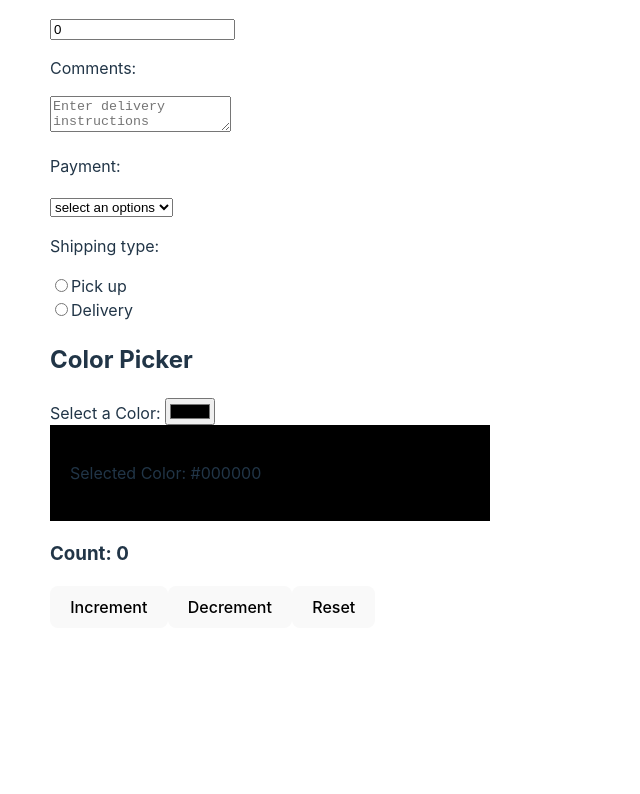
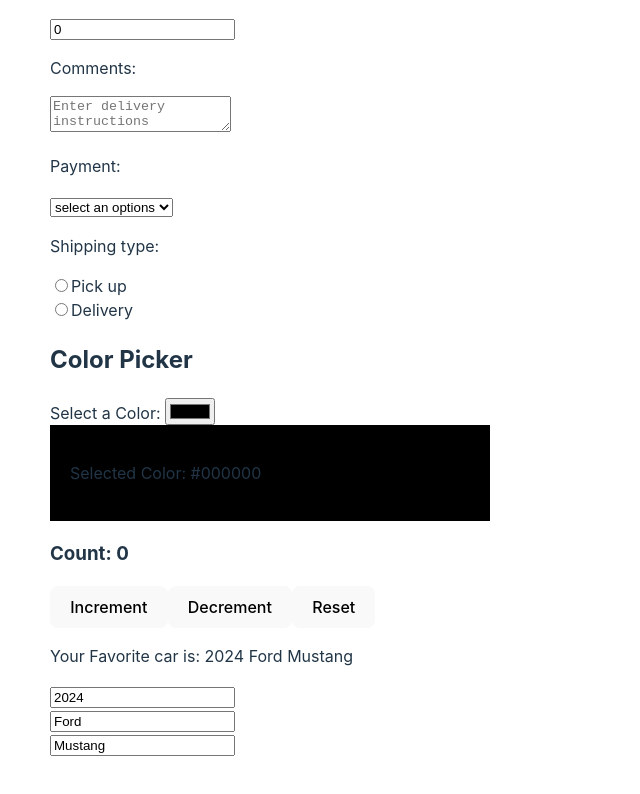
Before and after one commit to Karthikeyan8296/Basics-of-React-JS, a React (Vite) app: page / in a window 1280 px wide. Shown: the part 2079-2873 px from the top of the page, without its empty margins (0-640 px from the left). Before the commit the page ends 2757 px from the top, so only its background shows below. Built offline with nearby package versions, Linux system fonts and the light colour scheme.

Commit message:
Update State Object

```diff
--- a/src/App.jsx
+++ b/src/App.jsx
@@ -13,6 +13,7 @@ import Counter from "./components/Counter";
 import OnChangeComponent from "./components/OnChangeComponent";
 import ColorPicker from "./components/ColorPicker";
 import CounterUpdater from "./components/CounterUpdater";
+import UpdateObjects from "./components/UpdateObjects";
 
 function App() {
   const fruits = [
@@ -49,6 +50,8 @@ function App() {
       <ColorPicker />
 
       <CounterUpdater />
+
+      <UpdateObjects />
     </>
   );
 }
--- /dev/null
+++ b/src/components/UpdateObjects.jsx
@@ -0,0 +1,35 @@
+import { React, useState } from "react";
+
+const UpdateObjects = () => {
+  const [car, setCar] = useState({
+    year: 2024,
+    make: "Ford",
+    model: "Mustang",
+  });
+
+  const handleYearChange = (e) => {
+    setCar((prevCar) => ({ ...prevCar, year: e.target.value })); //Updater function
+  };
+  const handleMakeChange = (e) => {
+    setCar((prevCar) => ({ ...prevCar, make: e.target.value }));
+  };
+  const handleModelChange = (e) => {
+    setCar((prevCar) => ({ ...prevCar, model: e.target.value }));
+  };
+
+  return (
+    <div>
+      <p>
+        Your Favorite car is: {car.year} {car.make} {car.model}
+      </p>
+      <input type="number" value={car.year} onChange={handleYearChange} />
+      <br />
+      <input type="text" value={car.make} onChange={handleMakeChange} />
+      <br />
+      <input type="text" value={car.model} onChange={handleModelChange} />
+      <br />
+    </div>
+  );
+};
+
+export default UpdateObjects;
```
